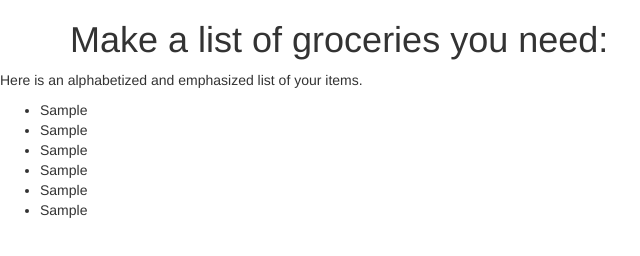
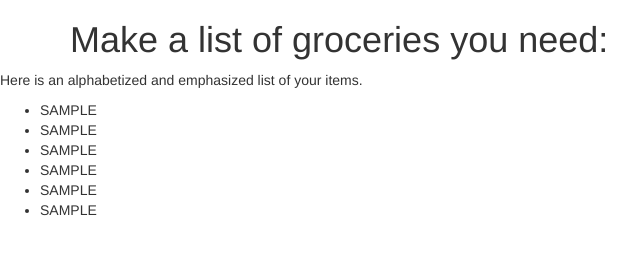
Before and after one commit to drewlinn/grocery-lister, a plain HTML site: page index.html in a window 1280 px wide. Both pictures are taken after typing "Sample", "Sample", "Sample", "Sample", "Sample", "Sample" into the empty fields and a click on the button "Show me the list!". Shown: the full height of the page, 0-640 px from the left. Drawn offline with Linux system fonts and the light colour scheme.

Commit message:
add alphabetizing and upper case function

```diff
--- a/index.html
+++ b/index.html
@@ -40,7 +40,7 @@
     </div>
     <div class="list">
       <p>Here is an alphabetized and emphasized list of your items.</p>
-      <ul>
+      <ul id="list">
       </ul>
     </div>
   </body>
--- a/js/scripts.js
+++ b/js/scripts.js
@@ -1,11 +1,22 @@
 $(document).ready(function(){
   $("form").submit(function(event){
     var items = ["item1","item2","item3","item4","item5","item6"];
+    // var sortedItems = items.sort()
+    // var ucSortedItems = sortedItems.toUpperCase()
 
-    items.forEach(function(item){
-      var userInput = $("input#" + item).val();
-      $("ul").append("<li>" + userInput + "</li>");
+    // items.forEach(function(item){
+    //   var userInput = $("input#" + item).val();
+    //   $("ul").append("<li>" + userInput + "</li>");
+    // });
+
+    var otherItems = items.map(function(item){
+      return $("input#" + item).val().toUpperCase();
     });
+
+    otherItems.sort().forEach(function(eachItem){
+      $("#list").append("<li>" + eachItem + "</li>");
+    });
+
 
     $(".list").show();
     $("form").hide();
```
